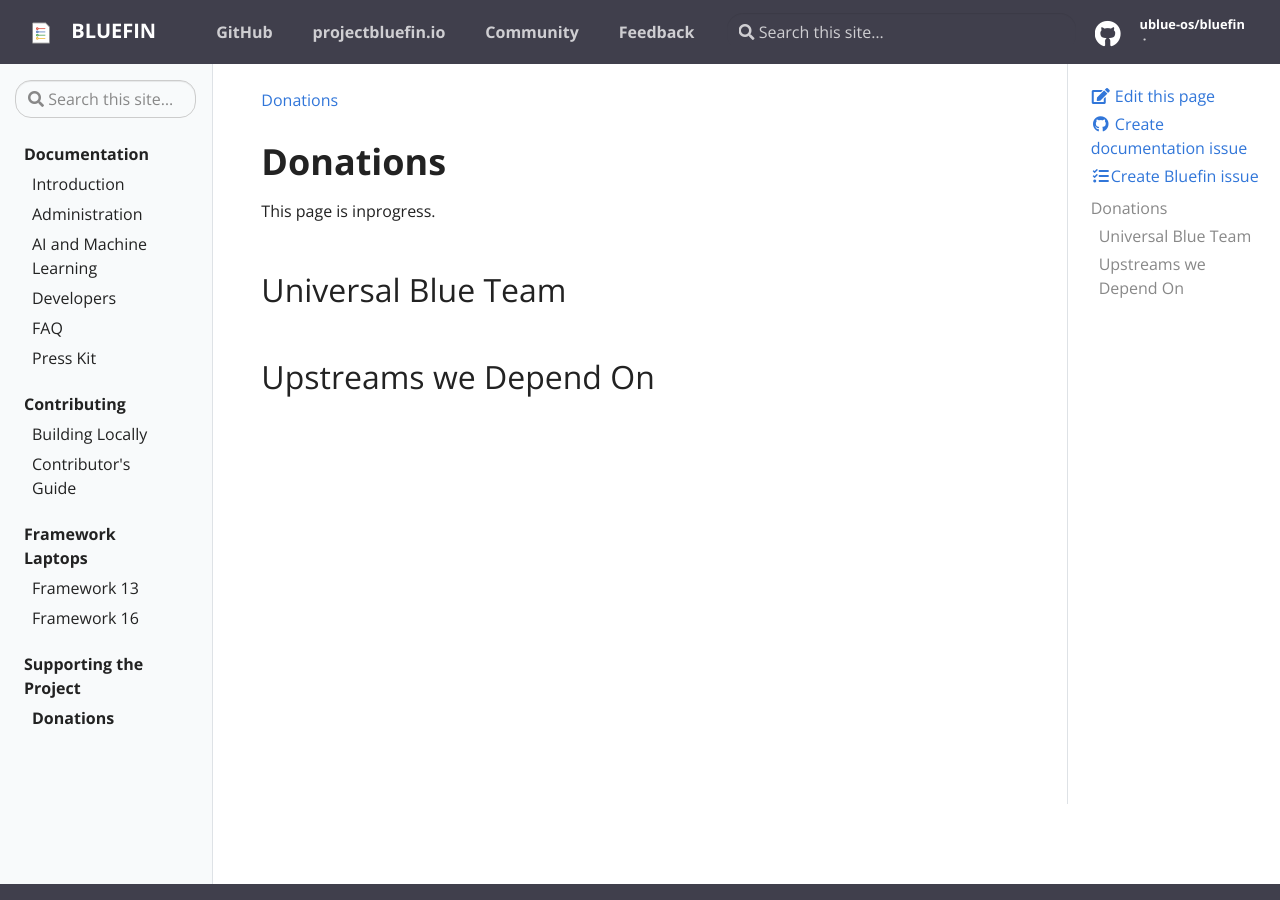
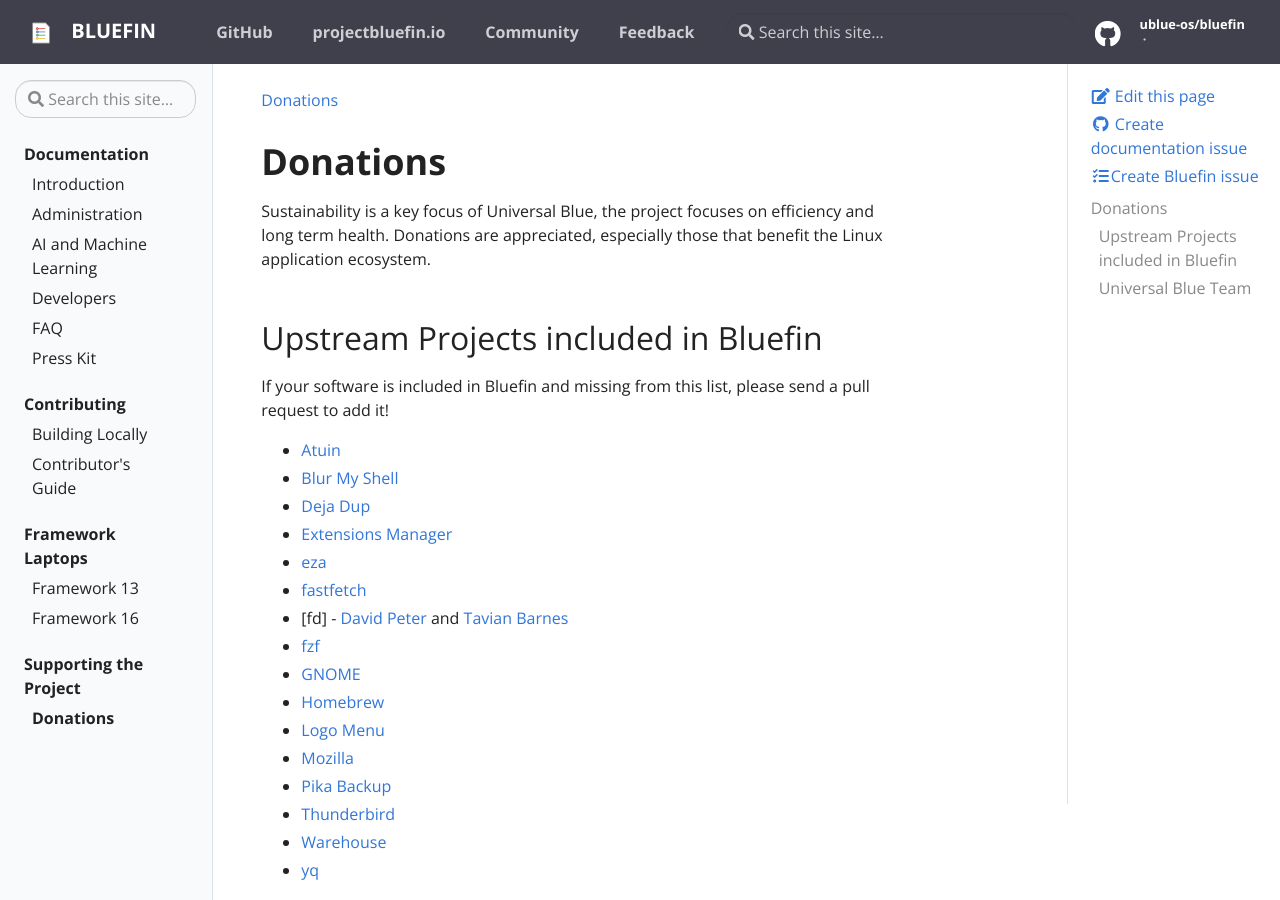
Before and after one commit to ublue-os/bluefin-docs, a Jekyll site: the page built from _docs/donations.md, in a window 1280 px wide and 900 px high. Built offline with Jekyll 4.4.1, drawn with Linux system fonts in a browser that asks for light colours; some of the changed text lies outside the part shown.

Commit message:
Update donations.md

```diff
--- a/_docs/donations.md
+++ b/_docs/donations.md
@@ -5,17 +5,33 @@
 ---
 
 # Donations
-This page is inprogress.
+
+Sustainability is a key focus of Universal Blue, the project focuses on efficiency and long term health. Donations are appreciated, especially those that benefit the Linux application ecosystem.
+
+## Upstream Projects included in Bluefin
+
+If your software is included in Bluefin and missing from this list, please send a pull request to add it!
+
+- [Atuin](https://github.com/sponsors/atuinsh)
+- [Blur My Shell](https://github.com/aunetx)
+- [Deja Dup](https://liberapay.com/DejaDup)
+- [Extensions Manager](https://github.com/sponsors/mjakeman)
+- [eza](https://github.com/cafkafk)
+- [fastfetch](https://github.com/LinusDierheimer)
+- [fd] - [David Peter](https://github.com/sharkdp) and [Tavian Barnes](https://github.com/tavianator)
+- [fzf](https://github.com/junegunn)
+- [GNOME](https://www.gnome.org/donate/)
+- [Homebrew](https://github.com/Homebrew/brew#donations)
+- [Logo Menu](https://github.com/Aryan20)
+- [Mozilla](https://foundation.mozilla.org/en/?form=donate&gad_source=1)
+- [Pika Backup](https://opencollective.com/pika-backup)
+- [Thunderbird](https://www.thunderbird.net/en-US/donate/)
+- [Warehouse](https://ko-fi.com/heliguy)
+- [yq](https://github.com/mikefarah/yq)
 
 ## Universal Blue Team
 
-## Upstreams we Depend On
-
-<!--
-- all the gnome apps
-- all the cli apps
-- fedora
-- hachyderm
-- GNOME Foundation
-- Dan Kohn Scholarship
--->
+[HikariKnight](https://github.com/sponsors/HikariKnight)
+[Jorge Castro](https://github.com/sponsors/castrojo/)
+[Kyle Gospodnetich](https://github.com/KyleGospo)
+[nicknamenick](https://github.com/sponsors/nicknamenamenick)
```
